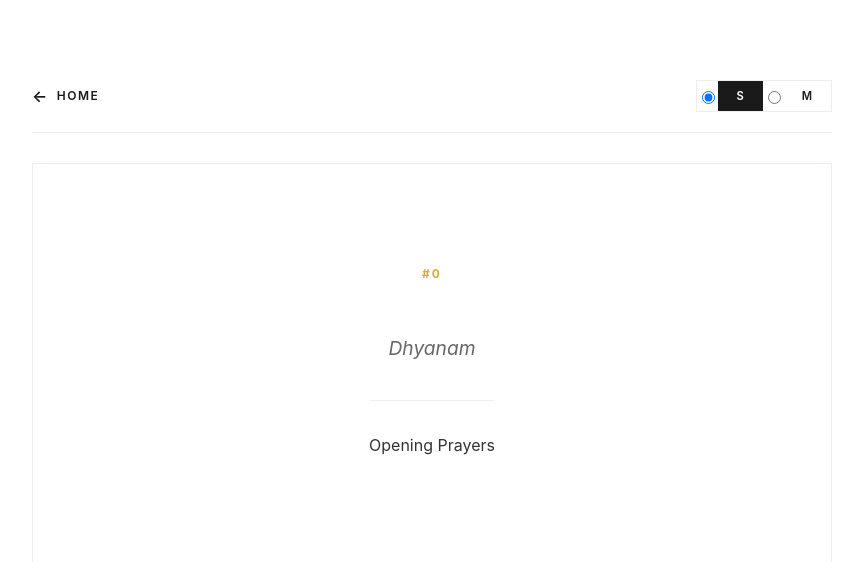
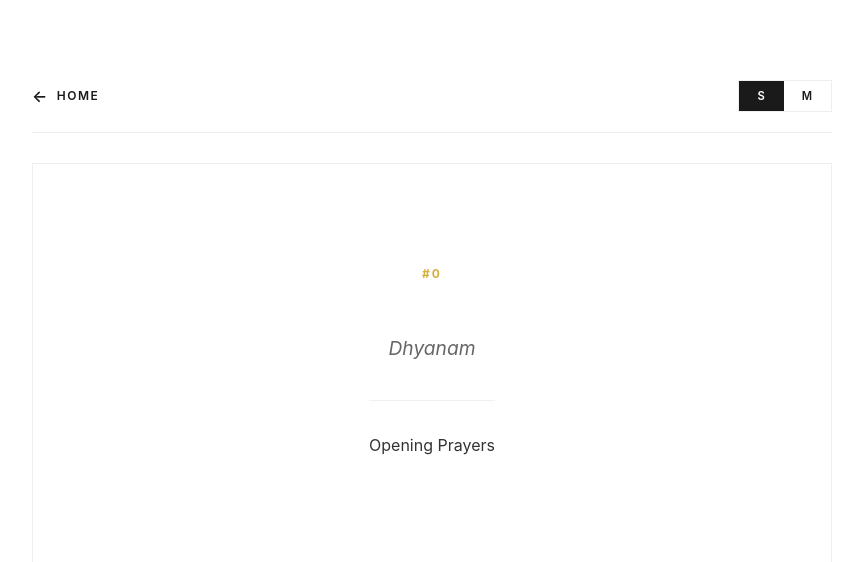
Before and after one commit to arunaj-1989/devotional_app, a Flask app: page /stotram/Vishnu/flashcard/0?lang=sanskrit in a window 1280 px wide. Shown: the part 78-640 px from the top of the page, without its empty margins (208-1071 px from the left). Run offline with Flask 3, Linux system fonts and the light colour scheme.

Commit message:
removed radio control

```diff
--- a/static/style.css
+++ b/static/style.css
@@ -202,6 +202,10 @@ body {
     background: #ffffff;
 }
 
+.language-toggle input[type="radio"] {
+    display: none;
+}
+
 .language-toggle label {
     padding: 8px 18px;
     font-size: 0.7rem;
```
